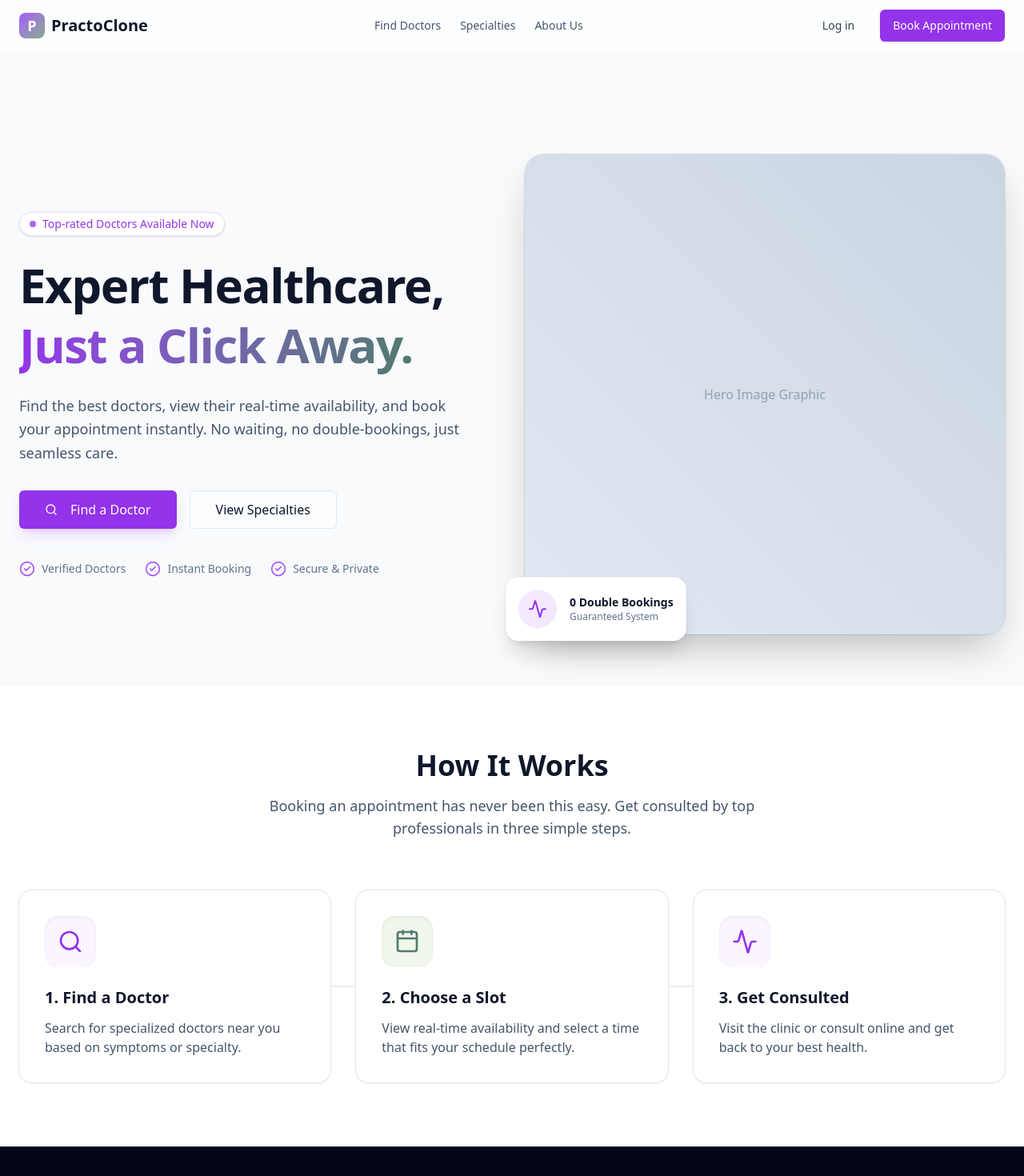
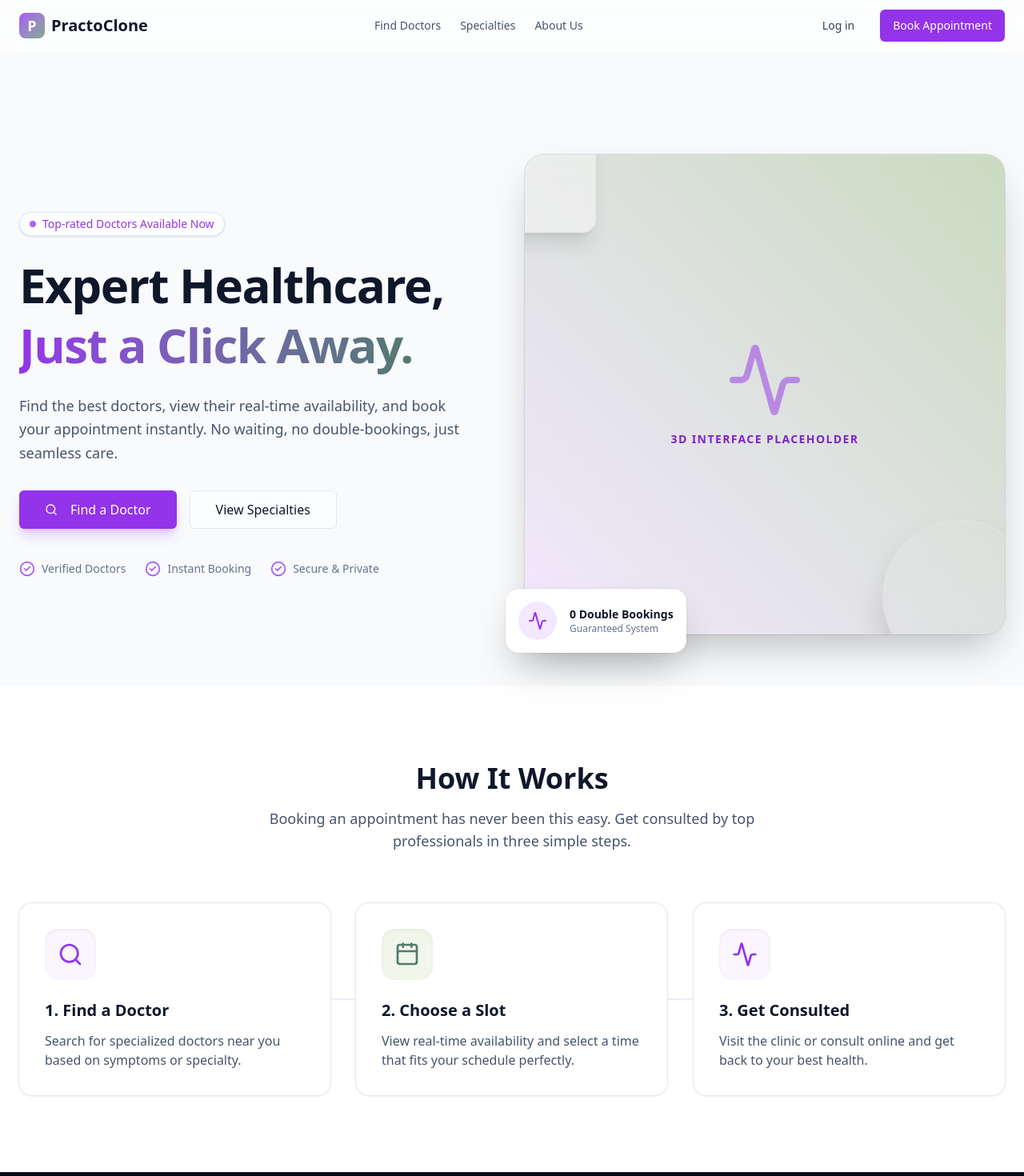
Before and after one commit to kavish2705-coder/Kavish_Practo_Kalvium-Community, a Next.js app: page / in a window 1280 px wide. Shown: the top 1470 px of the page at 80% size. Built offline with nearby package versions, Linux system fonts and the light colour scheme.

Commit message:
feat: Add Framer Motion and 3D Parallax Tilt to landing page

```diff
--- a/package.json
+++ b/package.json
@@ -15,12 +15,14 @@
     "bcryptjs": "^3.0.3",
     "clsx": "^2.1.1",
     "date-fns": "^4.4.0",
+    "framer-motion": "^13.1.1",
     "jose": "^6.2.10",
     "lucide-react": "^1.34.0",
     "next": "16.3.2",
     "react": "19.2.8",
     "react-dom": "19.2.8",
     "react-hook-form": "^7.86.0",
+    "react-parallax-tilt": "^1.7.338",
     "tailwind-merge": "^3.6.0",
     "zod": "^4.4.3"
   },
--- a/src/app/page.tsx
+++ b/src/app/page.tsx
@@ -1,25 +1,49 @@
+"use client";
+
 import { Button } from "@/components/ui/Button";
 import { Search, Calendar, Activity, CheckCircle2 } from "lucide-react";
+import { motion } from "framer-motion";
+import Tilt from "react-parallax-tilt";
 
 export default function Home() {
   return (
-    <div className="flex flex-col min-h-screen">
+    <div className="flex flex-col min-h-screen overflow-hidden">
       {/* HERO SECTION */}
-      <section className="relative overflow-hidden bg-slate-50 pt-16 md:pt-24 lg:pt-32 pb-16">
+      <section className="relative bg-slate-50 pt-16 md:pt-24 lg:pt-32 pb-16">
         <div className="absolute inset-0 bg-gradient-to-br from-primary-50 to-secondary-50/30 -z-10" />
 
-        {/* Decorative background blobs */}
-        <div className="absolute top-0 right-0 -translate-y-1/4 translate-x-1/4 w-[500px] h-[500px] bg-primary-200/50 rounded-full blur-3xl opacity-50 -z-10 mix-blend-multiply" />
-        <div className="absolute bottom-0 left-0 translate-y-1/4 -translate-x-1/4 w-[500px] h-[500px] bg-secondary-200/50 rounded-full blur-3xl opacity-50 -z-10 mix-blend-multiply" />
+        {/* Futuristic Animated background blobs */}
+        <motion.div
+          animate={{
+            scale: [1, 1.2, 1],
+            rotate: [0, 90, 0],
+          }}
+          transition={{ duration: 20, repeat: Infinity, ease: "linear" }}
+          className="absolute top-0 right-0 -translate-y-1/4 translate-x-1/4 w-[500px] h-[500px] bg-primary-200/50 rounded-full blur-[80px] opacity-60 -z-10 mix-blend-multiply"
+        />
+        <motion.div
+          animate={{
+            scale: [1, 1.3, 1],
+            rotate: [0, -90, 0],
+          }}
+          transition={{ duration: 25, repeat: Infinity, ease: "linear" }}
+          className="absolute bottom-0 left-0 translate-y-1/4 -translate-x-1/4 w-[500px] h-[500px] bg-secondary-200/50 rounded-full blur-[80px] opacity-60 -z-10 mix-blend-multiply"
+        />
 
-        <div className="container mx-auto px-4 md:px-6">
+        <div className="container mx-auto px-4 md:px-6 relative">
           <div className="grid lg:grid-cols-2 gap-12 lg:gap-8 items-center">
 
-            <div className="max-w-2xl">
+            <motion.div
+              initial={{ opacity: 0, x: -50 }}
+              animate={{ opacity: 1, x: 0 }}
+              transition={{ duration: 0.8, ease: "easeOut" }}
+              className="max-w-2xl"
+            >
               <div className="inline-flex items-center gap-2 px-3 py-1 rounded-full bg-white border border-slate-200 text-sm font-medium text-primary-600 mb-6 shadow-sm">
                 <span className="flex h-2 w-2 rounded-full bg-primary-500 animate-pulse"></span>
                 Top-rated Doctors Available Now
               </div>
+
               <h1 className="text-4xl md:text-5xl lg:text-6xl font-bold tracking-tight text-slate-900 mb-6 leading-tight">
                 Expert Healthcare,<br/>
                 <span className="text-transparent bg-clip-text bg-gradient-to-r from-primary-600 to-secondary-600">
@@ -31,11 +55,11 @@ export default function Home() {
               </p>
 
               <div className="flex flex-col sm:flex-row gap-4">
-                <Button size="lg" className="h-12 px-8 text-base shadow-lg shadow-primary-500/20">
+                <Button size="lg" className="h-12 px-8 text-base shadow-lg shadow-primary-500/30 hover:shadow-primary-500/50 transition-all hover:-translate-y-1">
                   <Search className="mr-2 h-5 w-5" />
                   Find a Doctor
                 </Button>
-                <Button size="lg" variant="outline" className="h-12 px-8 text-base bg-white/50 backdrop-blur-sm">
+                <Button size="lg" variant="outline" className="h-12 px-8 text-base bg-white/50 backdrop-blur-sm hover:bg-white/80">
                   View Specialties
                 </Button>
               </div>
@@ -54,17 +78,46 @@ export default function Home() {
                   <span>Secure & Private</span>
                 </div>
               </div>
-            </div>
+            </motion.div>
 
-            <div className="relative mx-auto w-full max-w-[500px] lg:max-w-none">
+            <motion.div
+              initial={{ opacity: 0, scale: 0.8 }}
+              animate={{ opacity: 1, scale: 1 }}
+              transition={{ duration: 0.8, delay: 0.2, ease: "easeOut" }}
+              className="relative mx-auto w-full max-w-[500px] lg:max-w-none"
+            >
+              <Tilt
+                tiltMaxAngleX={5}
+                tiltMaxAngleY={5}
+                scale={1.02}
+                transitionSpeed={2500}
+                className="w-full h-full"
+              >
                 <div className="aspect-square md:aspect-[4/3] lg:aspect-square relative rounded-3xl overflow-hidden shadow-2xl ring-1 ring-slate-900/10 bg-slate-200">
-                <div className="w-full h-full bg-gradient-to-tr from-slate-200 to-slate-300 flex items-center justify-center">
-                  <span className="text-slate-400 font-medium">Hero Image Graphic</span>
+                  <div className="w-full h-full bg-gradient-to-tr from-primary-100 to-secondary-200 flex flex-col items-center justify-center relative overflow-hidden">
+                    {/* Futuristic floating UI elements inside the box */}
+                    <motion.div
+                      animate={{ y: [-10, 10, -10] }}
+                      transition={{ duration: 4, repeat: Infinity, ease: "easeInOut" }}
+                      className="w-32 h-32 bg-white/40 backdrop-blur-md rounded-2xl shadow-xl ring-1 ring-white/50 flex items-center justify-center absolute -top-10 -left-10"
+                    />
+                    <motion.div
+                      animate={{ y: [15, -15, 15] }}
+                      transition={{ duration: 5, repeat: Infinity, ease: "easeInOut" }}
+                      className="w-48 h-48 bg-primary-400/20 backdrop-blur-xl rounded-full shadow-2xl ring-1 ring-white/30 flex items-center justify-center absolute -bottom-10 -right-10"
+                    />
+                    <Activity className="h-24 w-24 text-primary-600/50" />
+                    <span className="text-primary-700 font-semibold mt-4 tracking-widest uppercase text-sm">3D Interface Placeholder</span>
                   </div>
                 </div>
+              </Tilt>
 
               {/* Floating Badge */}
-              <div className="absolute -bottom-6 -left-6 bg-white p-4 rounded-2xl shadow-xl ring-1 ring-slate-900/5 flex items-center gap-4 animate-bounce hover:animate-none transition-all cursor-pointer z-10">
+              <motion.div
+                animate={{ y: [0, -15, 0] }}
+                transition={{ duration: 3, repeat: Infinity, ease: "easeInOut" }}
+                className="absolute -bottom-6 -left-6 bg-white p-4 rounded-2xl shadow-2xl ring-1 ring-slate-900/5 flex items-center gap-4 cursor-pointer z-10"
+              >
                 <div className="w-12 h-12 bg-primary-100 rounded-full flex items-center justify-center">
                   <Activity className="h-6 w-6 text-primary-600" />
                 </div>
@@ -72,52 +125,85 @@ export default function Home() {
                   <p className="text-sm font-semibold text-slate-900">0 Double Bookings</p>
                   <p className="text-xs text-slate-500">Guaranteed System</p>
                 </div>
-              </div>
-            </div>
+              </motion.div>
+            </motion.div>
 
           </div>
         </div>
       </section>
 
       {/* HOW IT WORKS SECTION */}
-      <section className="py-20 bg-white">
+      <section className="py-24 bg-white relative">
         <div className="container mx-auto px-4 md:px-6">
-          <div className="text-center max-w-2xl mx-auto mb-16">
+          <motion.div
+            initial={{ opacity: 0, y: 30 }}
+            whileInView={{ opacity: 1, y: 0 }}
+            viewport={{ once: true, margin: "-100px" }}
+            transition={{ duration: 0.6 }}
+            className="text-center max-w-2xl mx-auto mb-16"
+          >
             <h2 className="text-3xl md:text-4xl font-bold text-slate-900 mb-4">How It Works</h2>
             <p className="text-lg text-slate-600">
               Booking an appointment has never been this easy. Get consulted by top professionals in three simple steps.
             </p>
-          </div>
+          </motion.div>
 
           <div className="grid md:grid-cols-3 gap-8 relative">
             <div className="absolute top-1/2 left-0 w-full h-0.5 bg-gradient-to-r from-transparent via-slate-200 to-transparent -translate-y-1/2 hidden md:block" />
 
             {/* Step 1 */}
-            <div className="relative bg-white rounded-2xl p-8 shadow-sm ring-1 ring-slate-200 hover:-translate-y-2 hover:shadow-xl transition-all duration-300">
+            <motion.div
+              initial={{ opacity: 0, y: 50 }}
+              whileInView={{ opacity: 1, y: 0 }}
+              viewport={{ once: true }}
+              transition={{ duration: 0.5, delay: 0.1 }}
+            >
+              <Tilt tiltMaxAngleX={10} tiltMaxAngleY={10} scale={1.05} transitionSpeed={2000}>
+                <div className="relative bg-white rounded-2xl p-8 shadow-sm ring-1 ring-slate-200 h-full cursor-pointer hover:shadow-primary-500/20 hover:shadow-2xl transition-shadow duration-300">
                   <div className="w-16 h-16 bg-primary-50 rounded-2xl flex items-center justify-center mb-6 text-primary-600 shadow-inner">
                     <Search className="h-8 w-8" />
                   </div>
                   <h3 className="text-xl font-bold text-slate-900 mb-3">1. Find a Doctor</h3>
                   <p className="text-slate-600">Search for specialized doctors near you based on symptoms or specialty.</p>
                 </div>
+              </Tilt>
+            </motion.div>
 
             {/* Step 2 */}
-            <div className="relative bg-white rounded-2xl p-8 shadow-sm ring-1 ring-slate-200 hover:-translate-y-2 hover:shadow-xl transition-all duration-300">
+            <motion.div
+              initial={{ opacity: 0, y: 50 }}
+              whileInView={{ opacity: 1, y: 0 }}
+              viewport={{ once: true }}
+              transition={{ duration: 0.5, delay: 0.2 }}
+            >
+              <Tilt tiltMaxAngleX={10} tiltMaxAngleY={10} scale={1.05} transitionSpeed={2000}>
+                <div className="relative bg-white rounded-2xl p-8 shadow-sm ring-1 ring-slate-200 h-full cursor-pointer hover:shadow-secondary-500/20 hover:shadow-2xl transition-shadow duration-300">
                   <div className="w-16 h-16 bg-secondary-50 rounded-2xl flex items-center justify-center mb-6 text-secondary-600 shadow-inner">
                     <Calendar className="h-8 w-8" />
                   </div>
                   <h3 className="text-xl font-bold text-slate-900 mb-3">2. Choose a Slot</h3>
                   <p className="text-slate-600">View real-time availability and select a time that fits your schedule perfectly.</p>
                 </div>
+              </Tilt>
+            </motion.div>
 
             {/* Step 3 */}
-            <div className="relative bg-white rounded-2xl p-8 shadow-sm ring-1 ring-slate-200 hover:-translate-y-2 hover:shadow-xl transition-all duration-300">
+            <motion.div
+              initial={{ opacity: 0, y: 50 }}
+              whileInView={{ opacity: 1, y: 0 }}
+              viewport={{ once: true }}
+              transition={{ duration: 0.5, delay: 0.3 }}
+            >
+              <Tilt tiltMaxAngleX={10} tiltMaxAngleY={10} scale={1.05} transitionSpeed={2000}>
+                <div className="relative bg-white rounded-2xl p-8 shadow-sm ring-1 ring-slate-200 h-full cursor-pointer hover:shadow-primary-500/20 hover:shadow-2xl transition-shadow duration-300">
                   <div className="w-16 h-16 bg-primary-50 rounded-2xl flex items-center justify-center mb-6 text-primary-600 shadow-inner">
                     <Activity className="h-8 w-8" />
                   </div>
                   <h3 className="text-xl font-bold text-slate-900 mb-3">3. Get Consulted</h3>
                   <p className="text-slate-600">Visit the clinic or consult online and get back to your best health.</p>
                 </div>
+              </Tilt>
+            </motion.div>
 
           </div>
         </div>
```
Also changed, not shown: 1 other file (tests, documents, lock files or other folders). Lines whose indentation alone changed are shown as unchanged.
